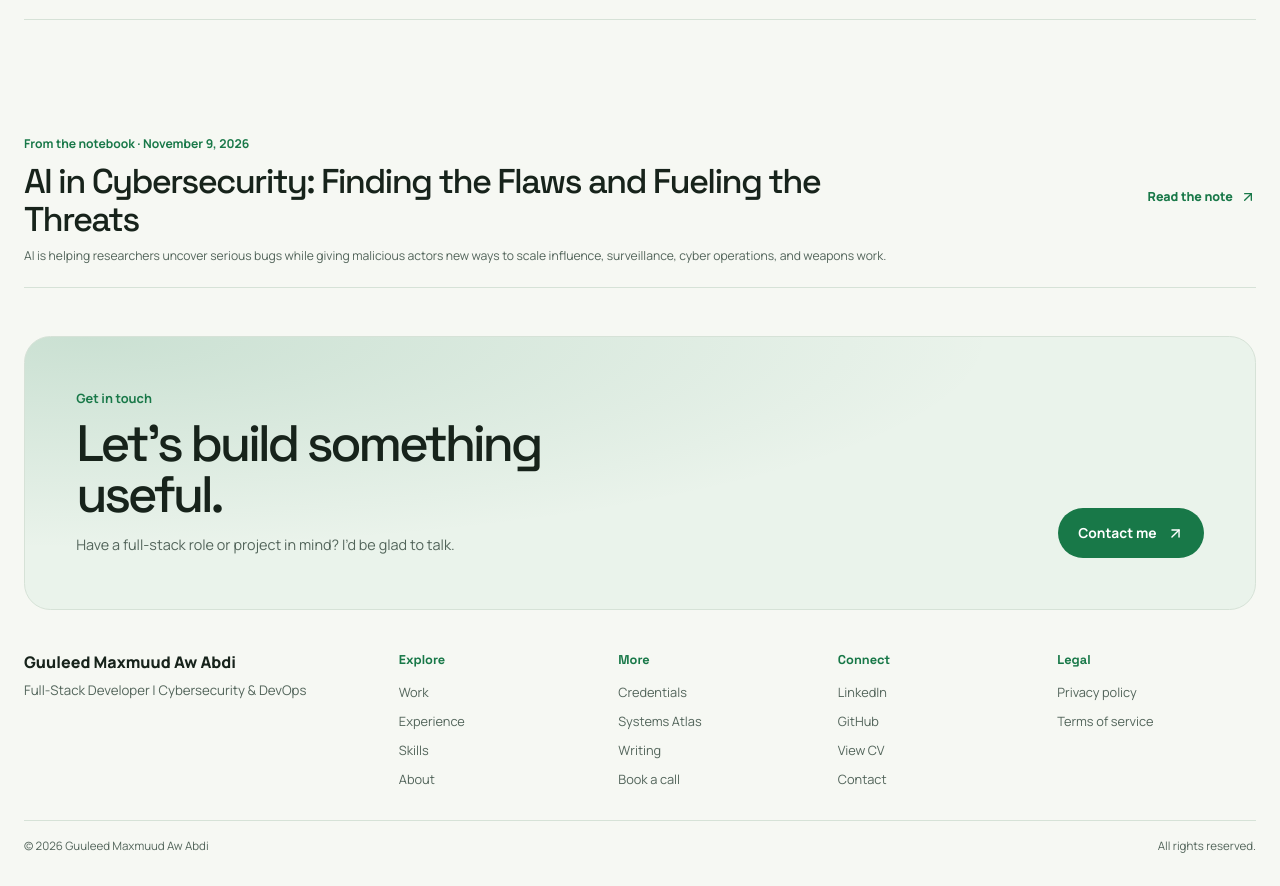
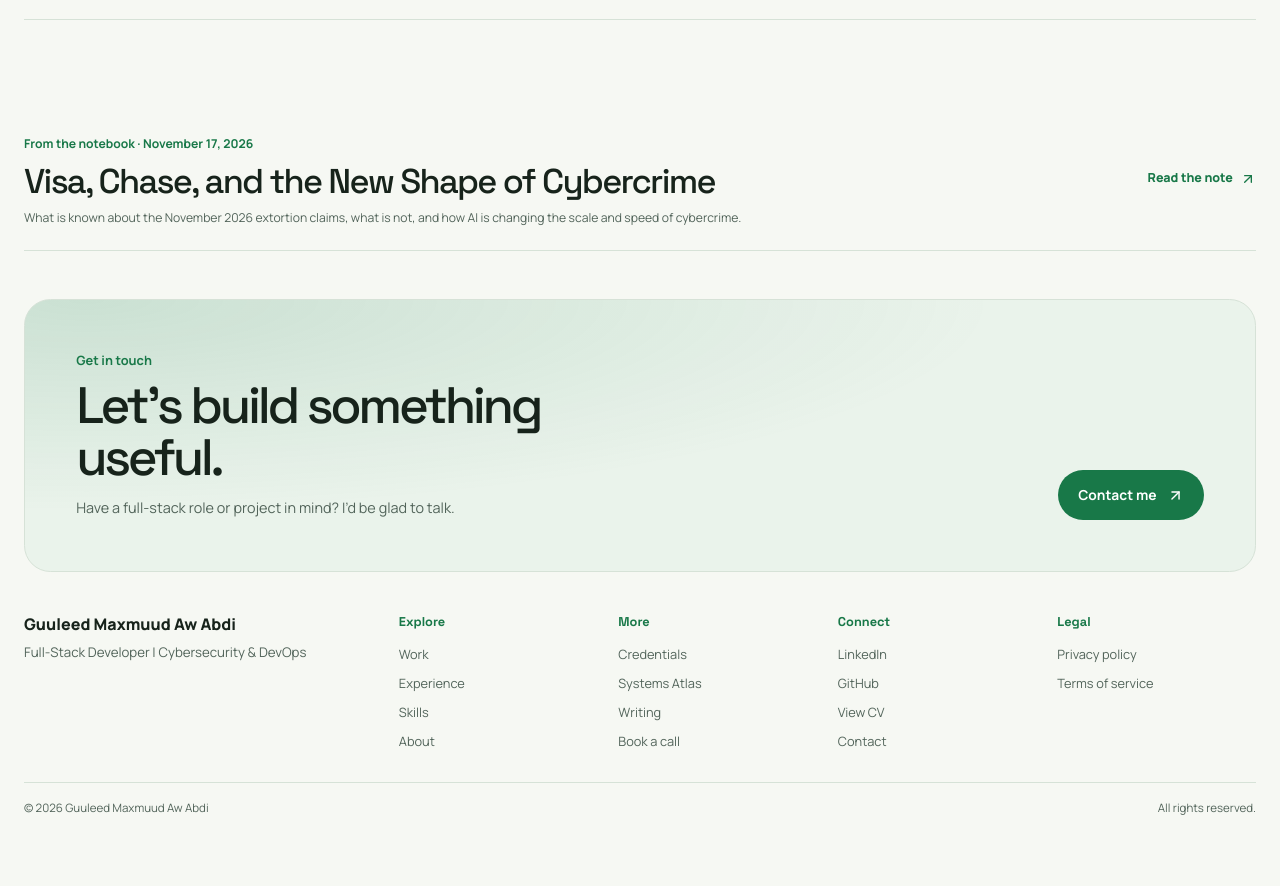
Before and after one commit to guuly05/personnel-security-resume, a React (Vite) app: page / in a window 1280 px wide. Shown: the part 2020-2906 px from the top of the page. After the commit the page ends 2869 px from the top, so only its background shows below. Built offline with nearby package versions, Linux system fonts and the light colour scheme.

Commit message:
Feature the new Visa Chase blog post

```diff
--- a/src/blog/latestPost.ts
+++ b/src/blog/latestPost.ts
@@ -1,8 +1,8 @@
 /** Lightweight home page summary; the complete Markdown body stays in the blog route chunk. */
 export const LATEST_POST = {
-  slug: 'ai-dual-use-cybersecurity',
-  title: 'AI in Cybersecurity: Finding the Flaws and Fueling the Threats',
+  slug: 'visa-chase-claims-and-ai-cybercrime',
+  title: 'Visa, Chase, and the New Shape of Cybercrime',
   subtitle:
-    'AI is helping researchers uncover serious bugs while giving malicious actors new ways to scale influence, surveillance, cyber operations, and weapons work.',
-  date: '2026-11-09',
+    'What is known about the November 2026 extortion claims, what is not, and how AI is changing the scale and speed of cybercrime.',
+  date: '2026-11-17',
 };
```
